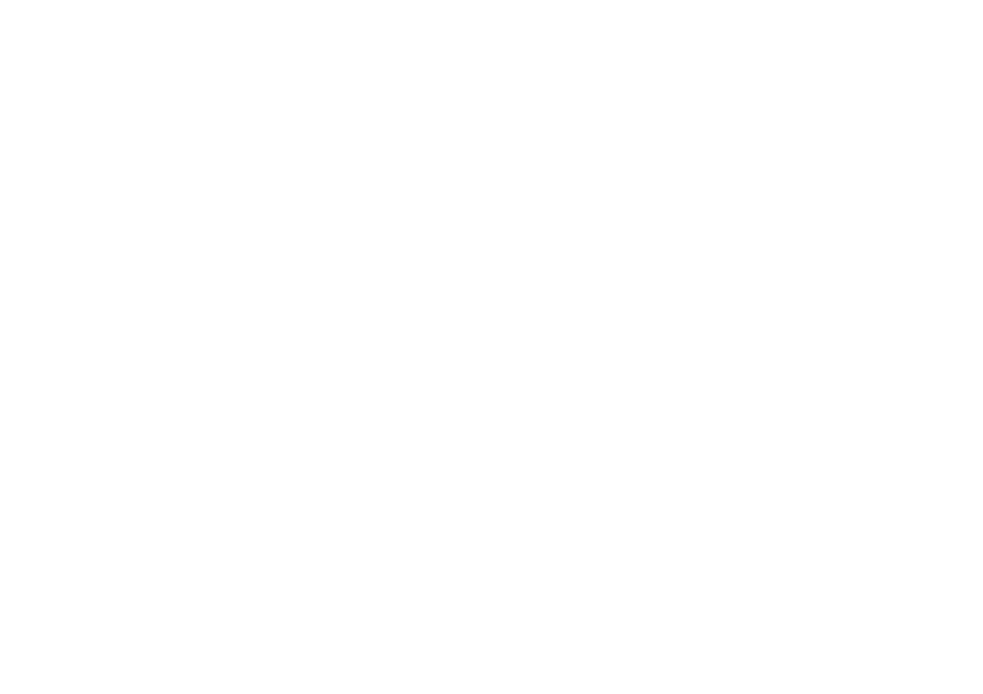
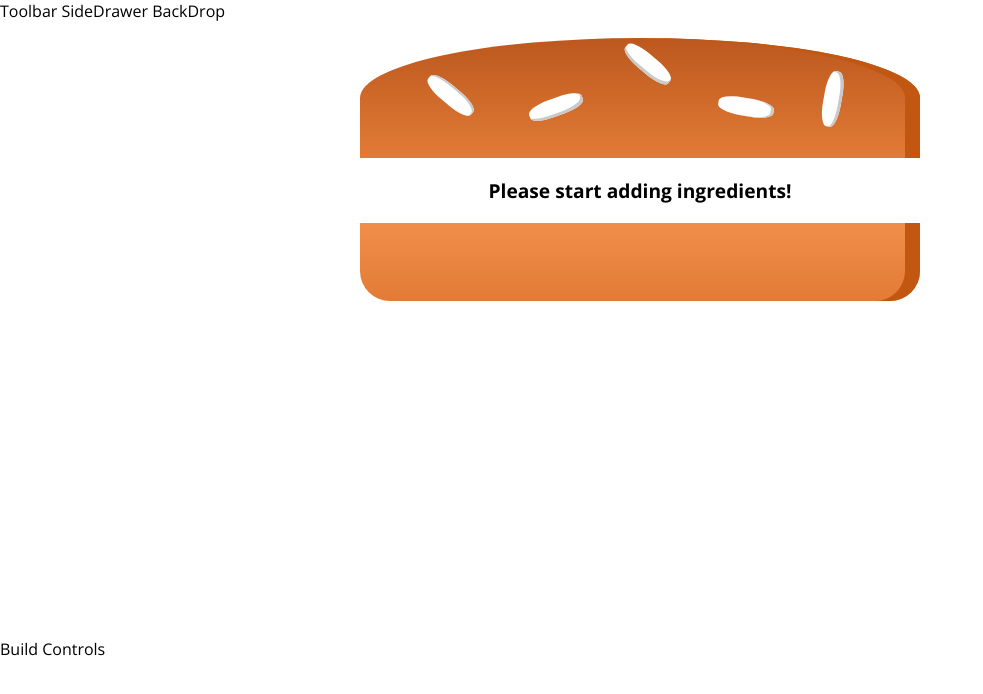
Before and after one commit to pj28105/Burger-Builder, a React (Create React App) app: page / in a window 1280 px wide. Shown: the top 694 px of the page, without its empty margins (0-983 px from the left). Built offline with nearby package versions, Linux system fonts and the light colour scheme.

Commit message:
Added Burger Component!

```diff
--- a/package.json
+++ b/package.json
@@ -6,6 +6,7 @@
     "@testing-library/jest-dom": "^4.2.4",
     "@testing-library/react": "^9.4.0",
     "@testing-library/user-event": "^7.1.2",
+    "prop-types": "^15.7.2",
     "react": "^16.12.0",
     "react-dom": "^16.12.0",
     "react-scripts": "3.3.0"
--- a/src/App.js
+++ b/src/App.js
@@ -1,9 +1,13 @@
-import React from 'react';
+import React from "react";
+
+import Layout from "./components/Layout/Layout";
+import BurgerBuilder from "./containers/BurgerBuilder/BurgerBuilder";
 
 function App() {
   return (
-    <div>
-    </div>
+    <Layout>
+      <BurgerBuilder />
+    </Layout>
   );
 }
 
--- /dev/null
+++ b/src/components/Burger/Burger.js
@@ -0,0 +1,33 @@
+import React from "react";
+
+import BurgerIngredient from "./BurgerIngredient/BurgerIngredient";
+import styles from "./Burger.module.css";
+
+const burger = props => {
+  let transformIngredients = Object.keys(props.ingredients)
+    .map(ingredient => {
+      return Array(props.ingredients[ingredient])
+        .fill("Something")
+        .map((_, index) => {
+          return (
+            <BurgerIngredient
+              type={ingredient}
+              key={ingredient + "_" + index}
+            />
+          );
+        });
+    })
+    .reduce((accum, curr) => accum.concat(curr));
+    if(transformIngredients.length === 0){
+        transformIngredients = <p>Please start adding ingredients!</p>
+    }
+  return (
+    <div className={styles.Burger}>
+      <BurgerIngredient type="bread-top" />
+      {transformIngredients}
+      <BurgerIngredient type="bread-bottom" />
+    </div>
+  );
+};
+
+export default burger;
--- /dev/null
+++ b/src/components/Burger/Burger.module.css
@@ -0,0 +1,30 @@
+.Burger {
+    width: 100%;
+    margin: auto;
+    /* height: 250px;
+    overflow: scroll; */
+    text-align: center;
+    font-weight: bold;
+    font-size: 1.2rem;
+}
+
+@media (min-width: 500px) and (min-height: 400px) {
+    .Burger {
+        width: 350px;
+        height: 300px;
+    }
+}
+
+@media (min-width: 500px) and (min-height: 401px) {
+    .Burger {
+        width: 450px;
+        height: 400px;
+    }
+}
+
+@media (min-width: 1000px) and (min-height: 700px) {
+    .Burger {
+        width: 700px;
+        height: 600px;
+    }
+}
--- /dev/null
+++ b/src/components/Burger/BurgerIngredient/BurgerIngredient.js
@@ -0,0 +1,42 @@
+import React from "react";
+import PropTypes from "prop-types";
+
+import styles from "./BurgerIngredient.module.css";
+
+const burgerIngredient = props => {
+  let ingredient = null;
+  switch (props.type) {
+    case "bread-bottom":
+      ingredient = <div className={styles.BreadBottom}></div>;
+      break;
+    case "bread-top":
+      ingredient = (
+        <div className={styles.BreadTop}>
+          <div className={styles.Seeds1}></div>
+          <div className={styles.Seeds2}></div>
+        </div>
+      );
+      break;
+    case "meat":
+      ingredient = <div className={styles.Meat}></div>;
+      break;
+    case "cheese":
+      ingredient = <div className={styles.Cheese}></div>;
+      break;
+    case "bacon":
+      ingredient = <div className={styles.Bacon}></div>;
+      break;
+    case "salad":
+      ingredient = <div className={styles.Salad}></div>;
+      break;
+    default:
+      ingredient = null;
+  }
+  return ingredient;
+};
+
+burgerIngredient.propTypes = {
+  type: PropTypes.string.isRequired
+};
+
+export default burgerIngredient;
--- /dev/null
+++ b/src/components/Burger/BurgerIngredient/BurgerIngredient.module.css
@@ -0,0 +1,113 @@
+.BreadBottom {
+    height: 13%;
+    width: 80%;
+    background: linear-gradient(#F08E4A, #e27b36);
+    border-radius: 0 0 30px 30px;
+    box-shadow: inset -15px 0 #c15711;
+    margin: 2% auto;
+}
+
+.BreadTop {
+    height: 20%;
+    width: 80%;
+    background: linear-gradient(#bc581e, #e27b36);
+    border-radius: 50% 50% 0 0;
+    box-shadow: inset -15px 0 #c15711;
+    margin: 2% auto;
+    position: relative;
+}
+
+.Seeds1 {
+    width: 10%;
+    height: 15%;
+    position: absolute;
+    background-color: white;
+    left: 30%;
+    top: 50%;
+    border-radius: 40%;
+    transform: rotate(-20deg);
+    box-shadow: inset -2px -3px #c9c9c9;
+}
+
+.Seeds1:after {
+    content: "";
+    width: 100%;
+    height: 100%;
+    position: absolute;
+    background-color: white;
+    left: -170%;
+    top: -260%;
+    border-radius: 40%;
+    transform: rotate(60deg);
+    box-shadow: inset -1px 2px #c9c9c9;
+  }
+
+.Seeds1:before {
+    content: "";
+    width: 100%;
+    height: 100%;
+    position: absolute;
+    background-color: white;
+    left: 180%;
+    top: -50%;
+    border-radius: 40%;
+    transform: rotate(60deg);
+    box-shadow: inset -1px -3px #c9c9c9;
+  }
+
+  .Seeds2 {
+    width: 10%;
+    height: 15%;
+    position: absolute;
+    background-color: white;
+    left: 64%;
+    top: 50%;
+    border-radius: 40%;
+    transform: rotate(10deg);
+    box-shadow: inset -3px 0 #c9c9c9;
+  }
+
+  .Seeds2:before {
+    content: "";
+    width: 100%;
+    height: 100%;
+    position: absolute;
+    background-color: white;
+    left: 150%;
+    top: -130%;
+    border-radius: 40%;
+    transform: rotate(90deg);
+    box-shadow: inset 1px 3px #c9c9c9;
+  }
+
+
+.Meat {
+    width: 80%;
+    height: 8%;
+    background: linear-gradient(#7f3608, #702e05);
+    margin: 2% auto;
+    border-radius: 15px;
+}
+
+.Cheese {
+    width: 90%;
+    height: 4.5%;
+    margin: 2% auto;
+    background: linear-gradient(#f4d004, #d6bb22);
+    border-radius: 20px;
+}
+
+.Salad {
+    width: 85%;
+    height: 7%;
+    margin: 2% auto;
+    background: linear-gradient(#228c1d, #91ce50);
+    border-radius: 20px;
+}
+
+.Bacon {
+    width: 80%;
+    height: 3%;
+    background: linear-gradient(#bf3813, #c45e38);
+    margin: 2% auto;
+}
--- /dev/null
+++ b/src/components/Layout/Layout.js
@@ -0,0 +1,14 @@
+import React from "react";
+
+import styles from "./Layout.module.css";
+
+const layout = props => {
+  return (
+    <>
+      <div>Toolbar SideDrawer BackDrop</div>
+      <main className={styles.Content}>{props.children}</main>
+    </>
+  );
+};
+
+export default layout;
--- /dev/null
+++ b/src/components/Layout/Layout.module.css
@@ -0,0 +1,3 @@
+.Content {
+  margin-top: 16px;
+}
--- /dev/null
+++ b/src/containers/BurgerBuilder/BurgerBuilder.js
@@ -0,0 +1,28 @@
+import React, { Component } from "react";
+
+import Burger from "../../components/Burger/Burger";
+
+class BurgerBuilder extends Component {
+  constructor(props) {
+    super(props);
+    this.state = {
+      ingredients: {
+        salad: 0,
+        bacon: 0,
+        cheese: 0,
+        meat: 0,
+      }
+    };
+  }
+
+  render() {
+    return (
+      <>
+        <Burger ingredients={this.state.ingredients}/>
+        <div>Build Controls</div>
+      </>
+    );
+  }
+}
+
+export default BurgerBuilder;
```
